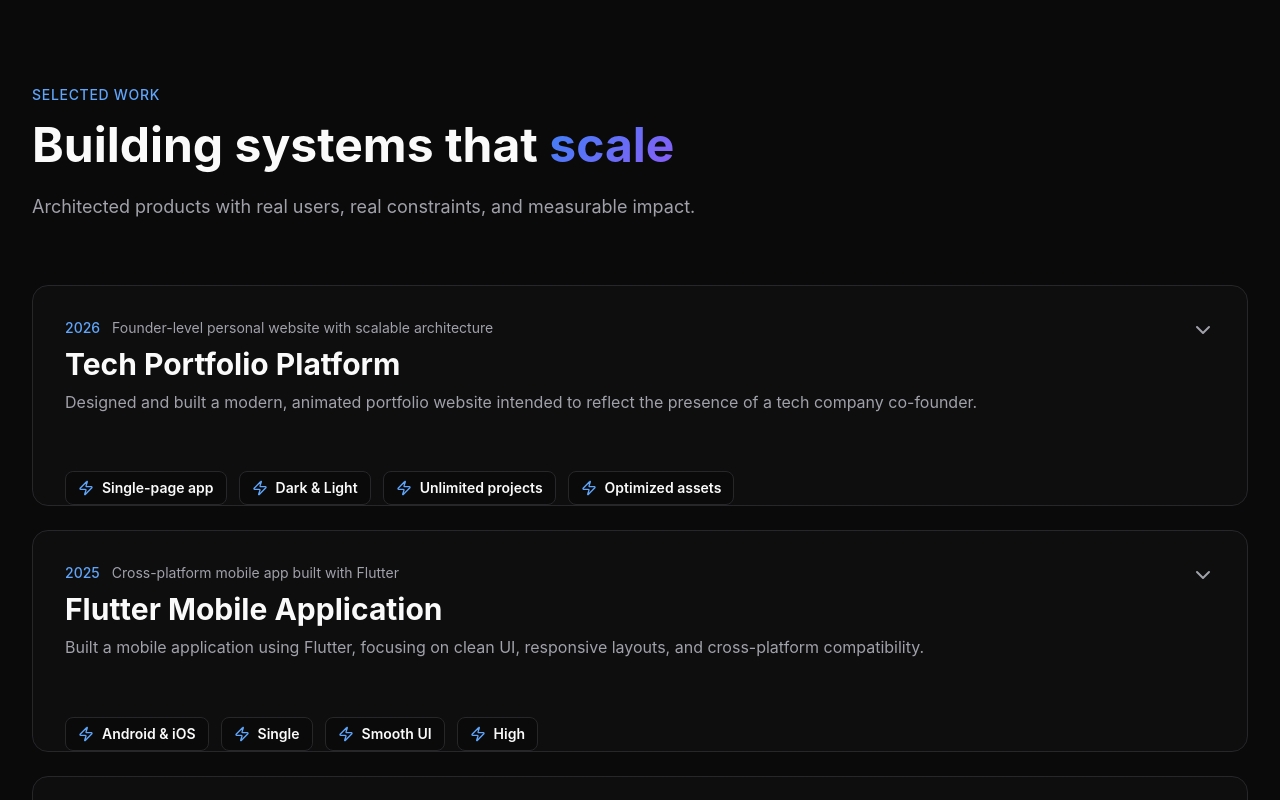
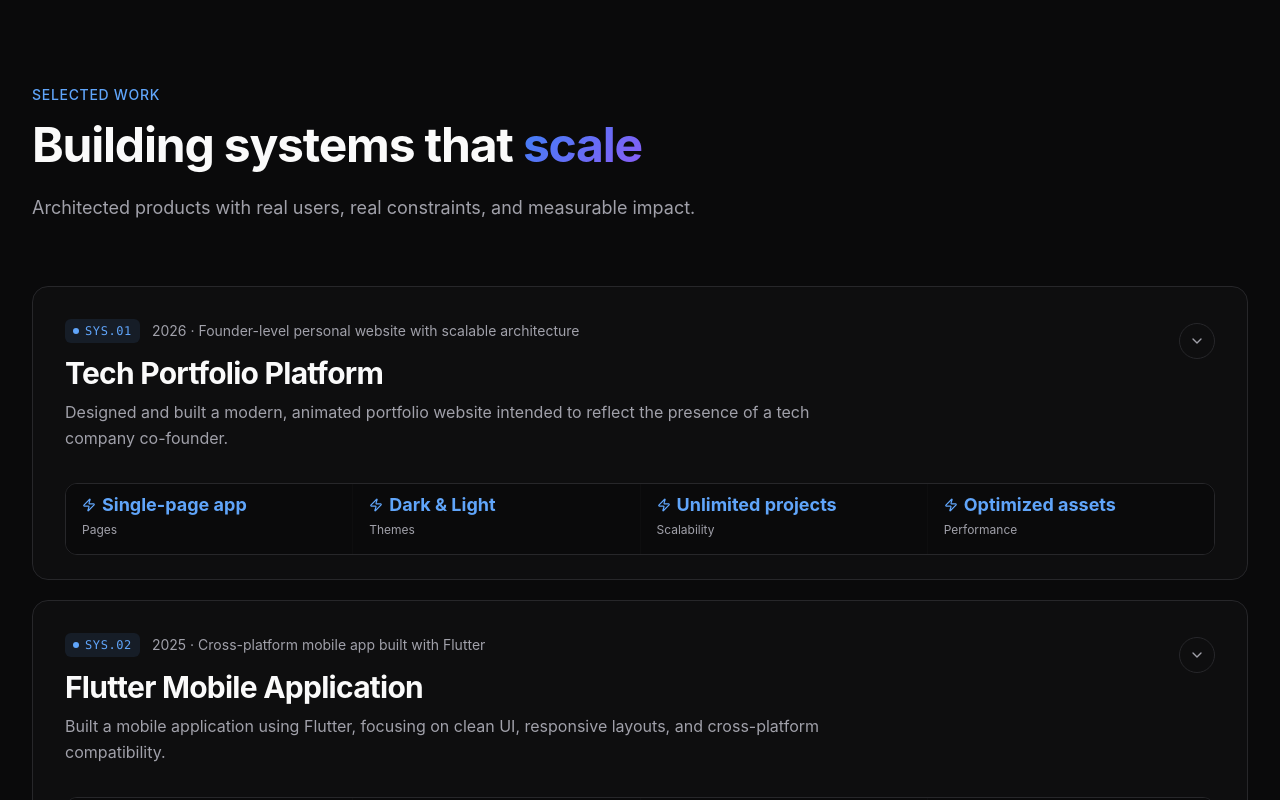
Before and after one commit to chris008123/portfolio, a Next.js app: page / in a window 1280 px wide. Shown: the part 2400-3200 px from the top of the page. Built offline with nearby package versions, Linux system fonts and the light colour scheme.

Commit message:
Improved UI

```diff
--- a/src/components/Projects.tsx
+++ b/src/components/Projects.tsx
@@ -2,7 +2,7 @@
 
 import { useState } from 'react'
 import { motion, AnimatePresence } from 'framer-motion'
-import { ChevronDown, ChevronUp, Zap } from 'lucide-react'
+import { ChevronDown, ChevronUp, Zap, CheckCircle2 } from 'lucide-react'
 import projectsData from '@/data/projects.json'
 
 /* ------------------ TypeScript types ------------------ */
@@ -15,7 +15,7 @@ interface Project {
   solution: string
   architecture: string[]
   impact: string[]
-  metrics: Record<string, string | undefined> // <--- allow undefined values
+  metrics: Record<string, string | undefined>
   tech: string[]
   year: string
 }
@@ -40,7 +40,6 @@ const itemVariants = {
 export default function Projects() {
   const [expandedProject, setExpandedProject] = useState<string | null>(null)
 
-  // Tell TypeScript that our JSON projects are of type Project[]
   const projects: Project[] = projectsData.projects as Project[]
 
   return (
@@ -57,10 +56,10 @@ export default function Projects() {
           <span className="text-sm font-medium text-blue-600 dark:text-blue-400 uppercase tracking-wider mb-4 block">
             Selected Work
           </span>
-          <h2 className="text-4xl lg:text-5xl font-bold mb-6">
+          <h2 className="text-4xl lg:text-5xl font-bold mb-6 tracking-tight">
             Building systems that <span className="gradient-text">scale</span>
           </h2>
-          <p className="text-lg text-light-textMuted dark:text-dark-textMuted max-w-2xl">
+          <p className="text-lg text-light-textMuted dark:text-dark-textMuted max-w-2xl leading-relaxed">
             Architected products with real users, real constraints, and measurable impact.
           </p>
         </motion.div>
@@ -71,102 +70,158 @@ export default function Projects() {
           initial="hidden"
           whileInView="visible"
           viewport={{ once: true }}
-          className="space-y-6"
+          className="space-y-5"
         >
-          {projects.map((project) => {
+          {projects.map((project, index) => {
             const isOpen = expandedProject === project.id
+            const caseId = `SYS.${String(index + 1).padStart(2, '0')}`
 
             return (
               <motion.div key={project.id} variants={itemVariants} className="group">
                 <div
-                  onClick={() => setExpandedProject(isOpen ? null : project.id)}
-                  className={`relative cursor-pointer rounded-2xl border overflow-hidden transition-all duration-300
+                  className={`relative rounded-2xl border overflow-hidden transition-colors duration-300
                     ${isOpen
-                      ? `bg-light-surface dark:bg-dark-surface border-blue-500/40 dark:border-blue-400/40 shadow-[0_0_30px_rgba(37,99,235,0.15)] dark:shadow-[0_0_60px_rgba(59,130,246,0.25)]`
-                      : `bg-light-surface/70 dark:bg-dark-surface/60 border-light-border dark:border-dark-border hover:border-blue-500/30 dark:hover:border-blue-400/30 hover:shadow-[0_0_20px_rgba(37,99,235,0.12)] dark:hover:shadow-[0_0_40px_rgba(59,130,246,0.18)]`
+                      ? 'bg-light-surface dark:bg-dark-surface border-blue-500/40 dark:border-blue-400/40'
+                      : 'bg-light-surface/70 dark:bg-dark-surface/60 border-light-border dark:border-dark-border hover:border-blue-500/30 dark:hover:border-blue-400/30'
                     }
                   `}
                 >
-                  {/* Header */}
-                  <div className="p-6 lg:p-8 relative z-10 flex items-start justify-between">
-                    <div className="flex-1">
-                      <div className="flex items-center gap-3 mb-2">
-                        <span className="text-sm font-medium text-blue-600 dark:text-blue-400">
-                          {project.year}
+                  {/* Header — real button for keyboard + screen reader support */}
+                  <button
+                    type="button"
+                    onClick={() => setExpandedProject(isOpen ? null : project.id)}
+                    aria-expanded={isOpen}
+                    aria-controls={`project-panel-${project.id}`}
+                    className="w-full text-left p-6 lg:p-8 relative z-10 flex items-start justify-between gap-6 rounded-2xl focus-visible:outline-none focus-visible:ring-2 focus-visible:ring-blue-500/60 focus-visible:ring-offset-2 focus-visible:ring-offset-transparent"
+                  >
+                    <div className="flex-1 min-w-0">
+                      <div className="flex items-center gap-3 mb-3">
+                        <span className="inline-flex items-center gap-1.5 font-mono text-xs tracking-wider text-blue-600 dark:text-blue-400 bg-blue-500/10 dark:bg-blue-400/10 px-2 py-1 rounded-md">
+                          <span className="w-1.5 h-1.5 rounded-full bg-blue-500 dark:bg-blue-400" />
+                          {caseId}
                         </span>
                         <span className="text-sm text-light-textMuted dark:text-dark-textMuted">
-                          {project.tagline}
+                          {project.year} &middot; {project.tagline}
                         </span>
                       </div>
-                      <h3 className="text-2xl lg:text-3xl font-bold mb-2 transition-colors group-hover:text-blue-600 dark:group-hover:text-blue-400">
+                      <h3 className="text-2xl lg:text-3xl font-bold mb-2 tracking-tight transition-colors group-hover:text-blue-600 dark:group-hover:text-blue-400">
                         {project.title}
                       </h3>
-                      <p className="text-light-textMuted dark:text-dark-textMuted">
+                      <p className="text-light-textMuted dark:text-dark-textMuted leading-relaxed max-w-3xl">
                         {project.description}
                       </p>
                     </div>
-                    <div className="hidden lg:flex items-center text-light-textMuted dark:text-dark-textMuted">
-                      {isOpen ? <ChevronUp /> : <ChevronDown />}
+                    <div className="hidden lg:flex items-center justify-center w-9 h-9 rounded-full border border-light-border dark:border-dark-border text-light-textMuted dark:text-dark-textMuted shrink-0 mt-1 transition-transform duration-300 group-hover:border-blue-500/40 dark:group-hover:border-blue-400/40">
+                      <motion.span animate={{ rotate: isOpen ? 180 : 0 }} transition={{ duration: 0.3 }}>
+                        <ChevronDown className="w-4 h-4" />
+                      </motion.span>
                     </div>
-                  </div>
+                  </button>
 
-                  {/* Quick Metrics */}
-                  <div className="flex flex-wrap gap-3 mt-6 px-6 lg:px-8">
-                    {Object.entries(project.metrics)
-                      .slice(0, 4)
-                      .map(([key, value]) =>
-                        value ? (
+                  {/* Quick Metrics — real stat grid, not floating pills */}
+                  {Object.values(project.metrics).some(Boolean) && (
+                    <div className="grid grid-cols-2 sm:grid-cols-4 gap-px mx-6 lg:mx-8 mb-6 rounded-xl overflow-hidden border border-light-border dark:border-dark-border">
+                      {Object.entries(project.metrics)
+                        .filter(([, value]) => Boolean(value))
+                        .slice(0, 4)
+                        .map(([key, value]) => (
                           <div
                             key={key}
-                            className="flex items-center gap-2 px-3 py-1.5 rounded-lg bg-light-bg dark:bg-dark-bg border border-light-border dark:border-dark-border transition-all duration-300 hover:shadow-[0_0_10px_rgba(37,99,235,0.18)] dark:hover:shadow-[0_0_20px_rgba(59,130,246,0.35)]"
+                            className="bg-light-bg dark:bg-dark-bg px-4 py-3"
                           >
-                            <Zap className="w-4 h-4 text-blue-500 dark:text-blue-400" />
-                            <span className="text-sm font-semibold">{value}</span>
+                            <div className="flex items-center gap-1.5 text-blue-600 dark:text-blue-400 mb-0.5">
+                              <Zap className="w-3.5 h-3.5" />
+                              <span className="text-lg font-bold leading-none">{value}</span>
+                            </div>
+                            <span className="text-xs text-light-textMuted dark:text-dark-textMuted capitalize">
+                              {key}
+                            </span>
                           </div>
-                        ) : null
-                      )}
-                  </div>
+                        ))}
+                    </div>
+                  )}
 
                   {/* Expanded Content */}
                   <AnimatePresence initial={false}>
                     {isOpen && (
                       <motion.div
+                        id={`project-panel-${project.id}`}
                         initial={{ height: 0, opacity: 0 }}
                         animate={{ height: 'auto', opacity: 1 }}
                         exit={{ height: 0, opacity: 0 }}
-                        transition={{ duration: 0.35, ease: 'easeOut' }}
+                        transition={{ duration: 0.4, ease: [0.22, 1, 0.36, 1] }}
                         className="overflow-hidden relative z-10"
                       >
                         <div className="px-6 lg:px-8 pb-8 border-t border-light-border dark:border-dark-border pt-6 grid lg:grid-cols-2 gap-8">
                           {/* Problem */}
                           <div>
-                            <h4 className="flex items-center gap-2 font-semibold mb-3">
-                              <span className="w-6 h-6 rounded-full bg-red-500/20 text-red-500 flex items-center justify-center text-xs">P</span>
+                            <h4 className="flex items-center gap-2 font-semibold mb-3 text-sm uppercase tracking-wide">
+                              <span className="w-6 h-6 rounded-full bg-red-500/15 text-red-500 flex items-center justify-center text-xs font-mono">
+                                P
+                              </span>
                               Problem
                             </h4>
-                            <p className="text-sm text-light-textMuted dark:text-dark-textMuted">
+                            <p className="text-sm text-light-textMuted dark:text-dark-textMuted leading-relaxed">
                               {project.problem}
                             </p>
                           </div>
 
                           {/* Solution */}
                           <div>
-                            <h4 className="flex items-center gap-2 font-semibold mb-3">
-                              <span className="w-6 h-6 rounded-full bg-green-500/20 text-green-500 flex items-center justify-center text-xs">S</span>
+                            <h4 className="flex items-center gap-2 font-semibold mb-3 text-sm uppercase tracking-wide">
+                              <span className="w-6 h-6 rounded-full bg-green-500/15 text-green-500 flex items-center justify-center text-xs font-mono">
+                                S
+                              </span>
                               Solution
                             </h4>
-                            <p className="text-sm text-light-textMuted dark:text-dark-textMuted">
+                            <p className="text-sm text-light-textMuted dark:text-dark-textMuted leading-relaxed">
                               {project.solution}
                             </p>
                           </div>
+
+                          {/* Architecture — numbered, since layers are genuinely sequential */}
+                          {project.architecture?.length > 0 && (
+                            <div>
+                              <h4 className="font-semibold mb-3 text-sm uppercase tracking-wide">
+                                Architecture
+                              </h4>
+                              <ol className="space-y-2">
+                                {project.architecture.map((step, i) => (
+                                  <li key={i} className="flex items-start gap-3 text-sm text-light-textMuted dark:text-dark-textMuted">
+                                    <span className="font-mono text-xs text-blue-600 dark:text-blue-400 mt-0.5 shrink-0">
+                                      {String(i + 1).padStart(2, '0')}
+                                    </span>
+                                    <span className="leading-relaxed">{step}</span>
+                                  </li>
+                                ))}
+                              </ol>
+                            </div>
+                          )}
+
+                          {/* Impact — check markers, distinct from the numbered architecture */}
+                          {project.impact?.length > 0 && (
+                            <div>
+                              <h4 className="font-semibold mb-3 text-sm uppercase tracking-wide">
+                                Impact
+                              </h4>
+                              <ul className="space-y-2">
+                                {project.impact.map((point, i) => (
+                                  <li key={i} className="flex items-start gap-2.5 text-sm text-light-textMuted dark:text-dark-textMuted">
+                                    <CheckCircle2 className="w-4 h-4 text-blue-500 dark:text-blue-400 mt-0.5 shrink-0" />
+                                    <span className="leading-relaxed">{point}</span>
+                                  </li>
+                                ))}
+                              </ul>
+                            </div>
+                          )}
                         </div>
 
                         {/* Tech Stack */}
-                        <div className="mt-8 pt-6 border-t border-light-border dark:border-dark-border flex flex-wrap gap-2 px-6 lg:px-8">
+                        <div className="pt-6 border-t border-light-border dark:border-dark-border flex flex-wrap gap-2 px-6 lg:px-8">
                           {project.tech.map((tech) => (
                             <span
                               key={tech}
-                              className="px-3 py-1.5 rounded-full text-sm bg-light-bg dark:bg-dark-bg border border-light-border dark:border-dark-border text-light-textMuted dark:text-dark-textMuted transition-all duration-300 hover:text-blue-600 dark:hover:text-blue-400 hover:shadow-[0_0_8px_rgba(37,99,235,0.18)] dark:hover:shadow-[0_0_18px_rgba(59,130,246,0.35)]"
+                              className="px-3 py-1.5 rounded-full text-sm bg-light-bg dark:bg-dark-bg border border-light-border dark:border-dark-border text-light-textMuted dark:text-dark-textMuted transition-colors duration-200 hover:text-blue-600 dark:hover:text-blue-400 hover:border-blue-500/30 dark:hover:border-blue-400/30"
                             >
                               {tech}
                             </span>
```
